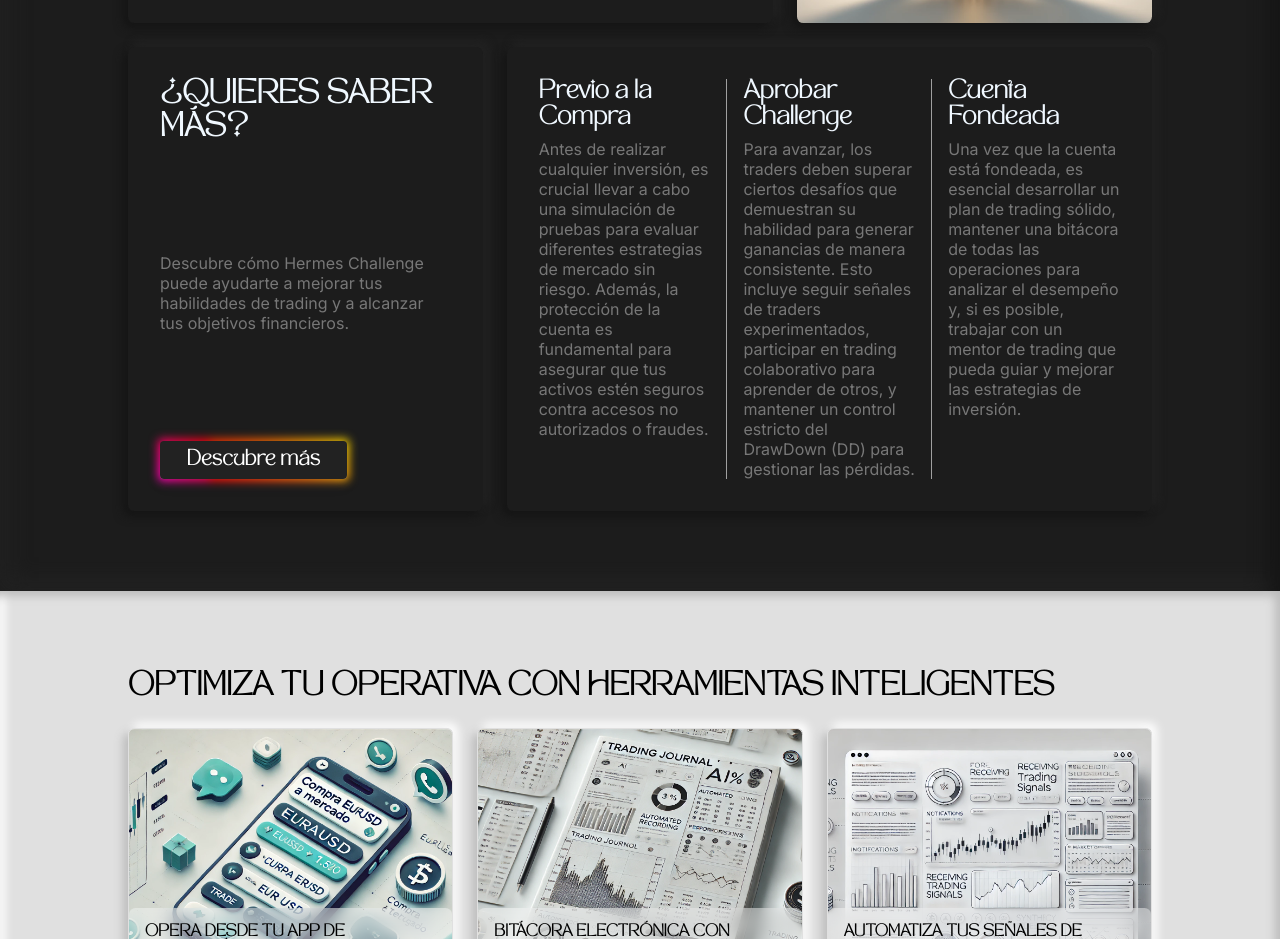
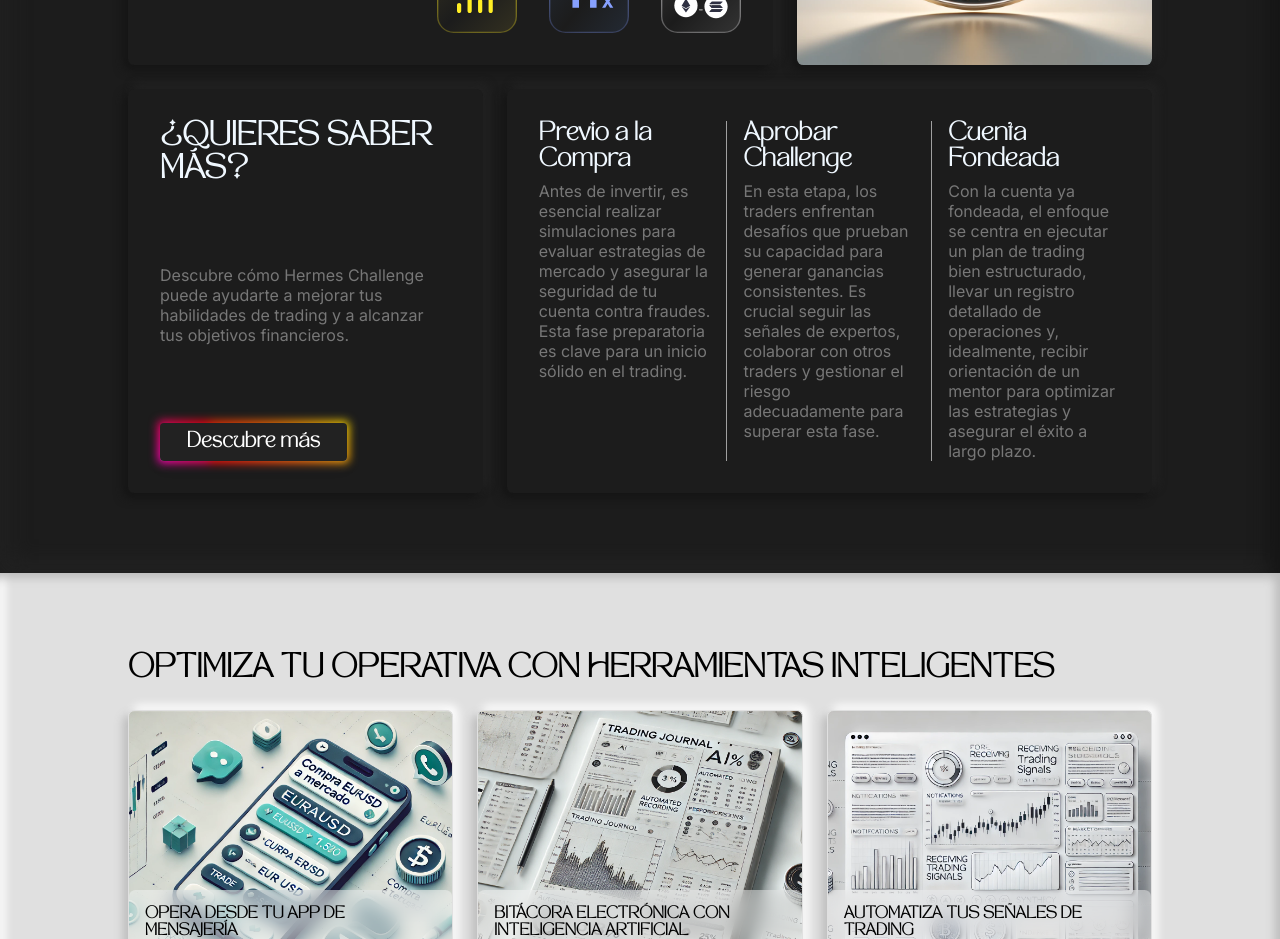
Before and after one commit to goalcasor/hermes-capital-web, a Next.js app: page / in a window 1280 px wide. Shown: the part 2320-3259 px from the top of the page. Built offline with nearby package versions, Linux system fonts and the light colour scheme.

Commit message:
Updated min heigh in sections

```diff
--- a/src/components/home-sections/4s.tsx
+++ b/src/components/home-sections/4s.tsx
@@ -43,15 +43,15 @@ function SectionFour() {
             <div className={styles.section_four_content_down_right_card}>
               <div>
                 <h3>Previo a la Compra</h3>
-                <p>Antes de realizar cualquier inversión, es crucial llevar a cabo una simulación de pruebas para evaluar diferentes estrategias de mercado sin riesgo. Además, la protección de la cuenta es fundamental para asegurar que tus activos estén seguros contra accesos no autorizados o fraudes.</p>
+                <p>Antes de invertir, es esencial realizar simulaciones para evaluar estrategias de mercado y asegurar la seguridad de tu cuenta contra fraudes. Esta fase preparatoria es clave para un inicio sólido en el trading.</p>
               </div>
               <div>
                 <h3>Aprobar Challenge</h3>
-                <p>Para avanzar, los traders deben superar ciertos desafíos que demuestran su habilidad para generar ganancias de manera consistente. Esto incluye seguir señales de traders experimentados, participar en trading colaborativo para aprender de otros, y mantener un control estricto del DrawDown (DD) para gestionar las pérdidas.</p>
+                <p>En esta etapa, los traders enfrentan desafíos que prueban su capacidad para generar ganancias consistentes. Es crucial seguir las señales de expertos, colaborar con otros traders y gestionar el riesgo adecuadamente para superar esta fase.</p>
               </div>
               <div>
                 <h3>Cuenta Fondeada</h3>
-                <p>Una vez que la cuenta está fondeada, es esencial desarrollar un plan de trading sólido, mantener una bitácora de todas las operaciones para analizar el desempeño y, si es posible, trabajar con un mentor de trading que pueda guiar y mejorar las estrategias de inversión.</p>
+                <p>Con la cuenta ya fondeada, el enfoque se centra en ejecutar un plan de trading bien estructurado, llevar un registro detallado de operaciones y, idealmente, recibir orientación de un mentor para optimizar las estrategias y asegurar el éxito a largo plazo.</p>
               </div>
             </div>
           </div>
--- a/src/styles/home-sections/1s.module.scss
+++ b/src/styles/home-sections/1s.module.scss
@@ -21,7 +21,7 @@
 
     @include isMobile {
         width: 97vw;
-        min-height: 200vh;
+        min-height: 250vh;
     }
 }
 
--- a/src/styles/home-sections/4s.module.scss
+++ b/src/styles/home-sections/4s.module.scss
@@ -30,7 +30,7 @@
         width: 97vw;
         min-height: 100vh;
         flex-direction: column;
-        min-height: 200vh;
+        min-height: 250vh;
         flex-wrap: wrap-reverse;
 
         & h2, h3{
```
